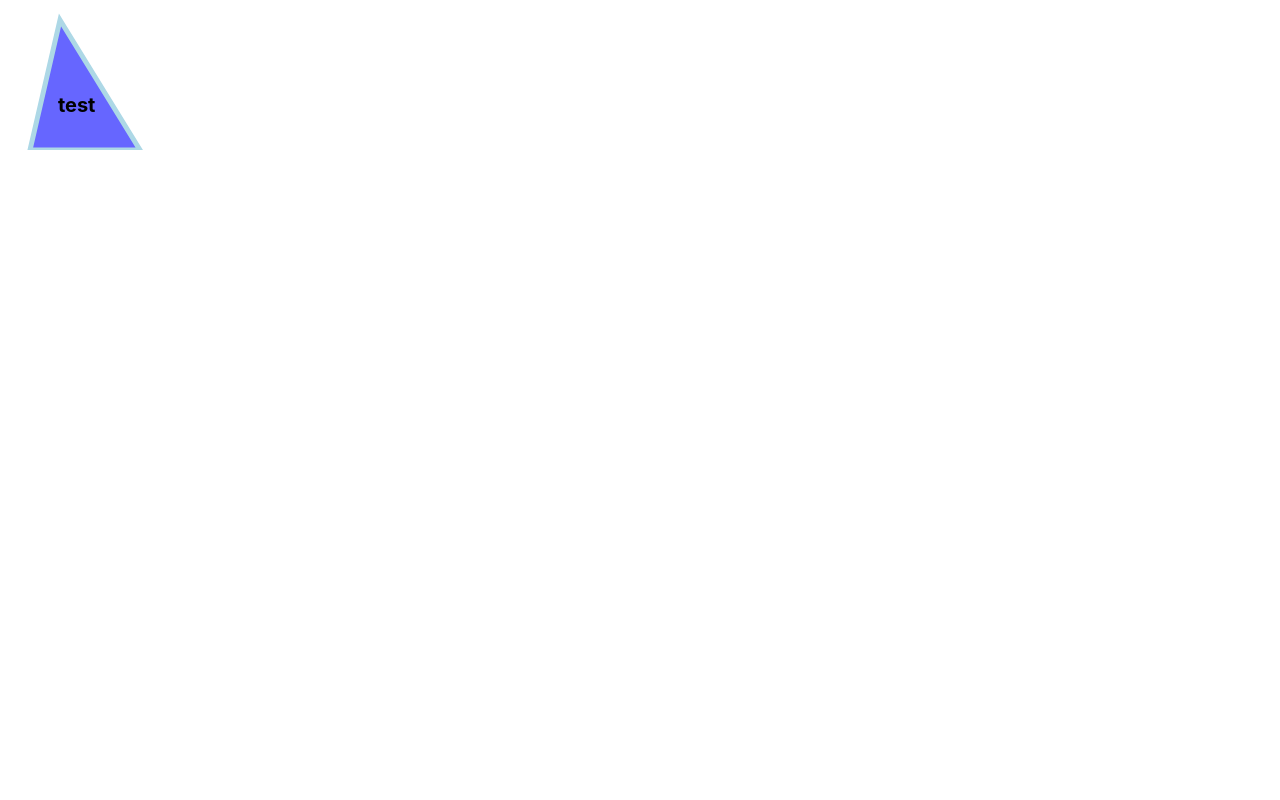
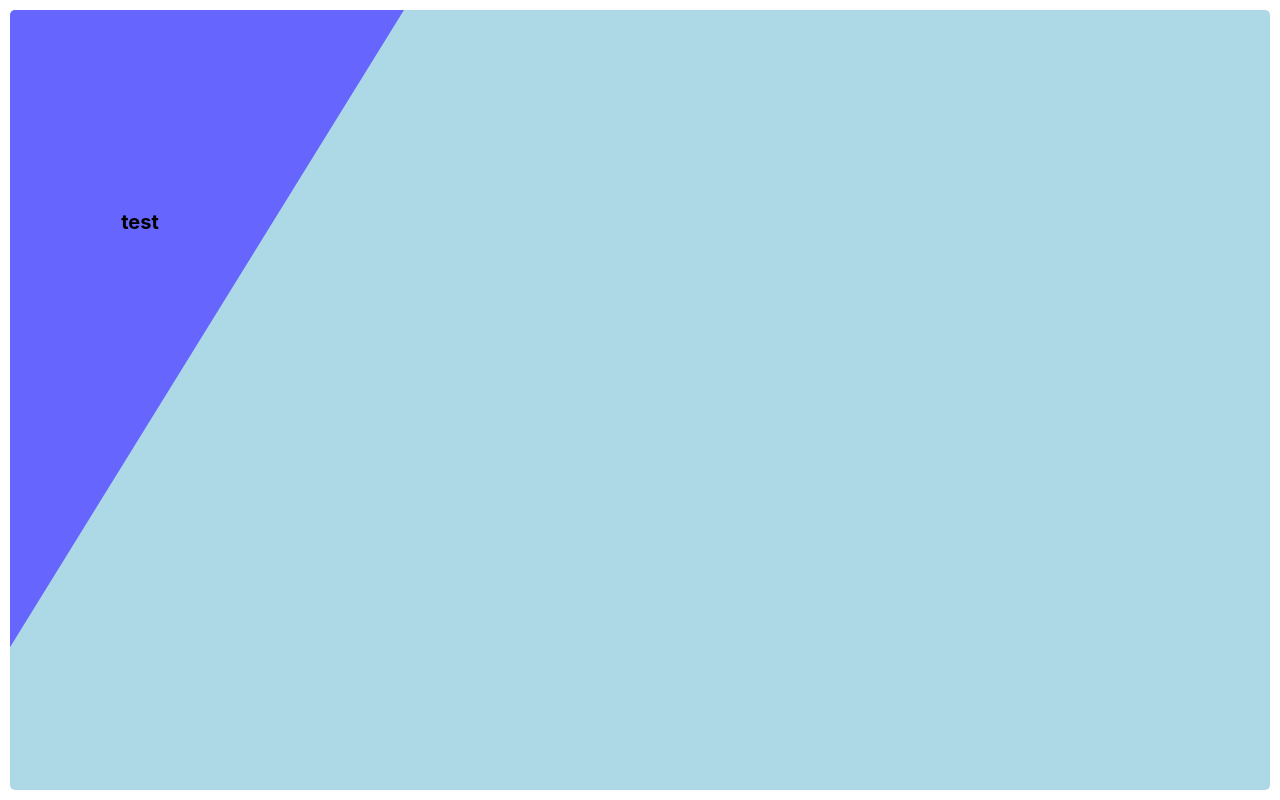
Before and after one commit to Honghui-Li-8/personal-portfolio, a React (Create React App) app: page / in a window 1280 px wide. Built offline with nearby package versions, Linux system fonts and the light colour scheme.

Commit message:
container sized

```diff
--- a/src/tabs/Home.tsx
+++ b/src/tabs/Home.tsx
@@ -10,10 +10,10 @@ const Home = () => {
   };
 
   return (
-    <div>
-      <svg style={{ pointerEvents: "none" }}>
+    <div style={{display: 'flex', justifyContent: 'center', alignItems: 'center', width: '100vw', height: '100vh', backgroundColor:"white"}}>
+      <svg style={{width: 'calc(100vw - 20px)', height: 'calc(100vh - 20px)', borderRadius: '5px', backgroundColor:"lightblue", pointerEvents: "none", overflow: 'hidden' }}>
         <PolygonSection
-          points="60,20 140,150 30,150"
+          points="-5,-5 400,-5 -5,650"
           color="#6666FF"
           name="test"
           onClick={() => {}}
```
